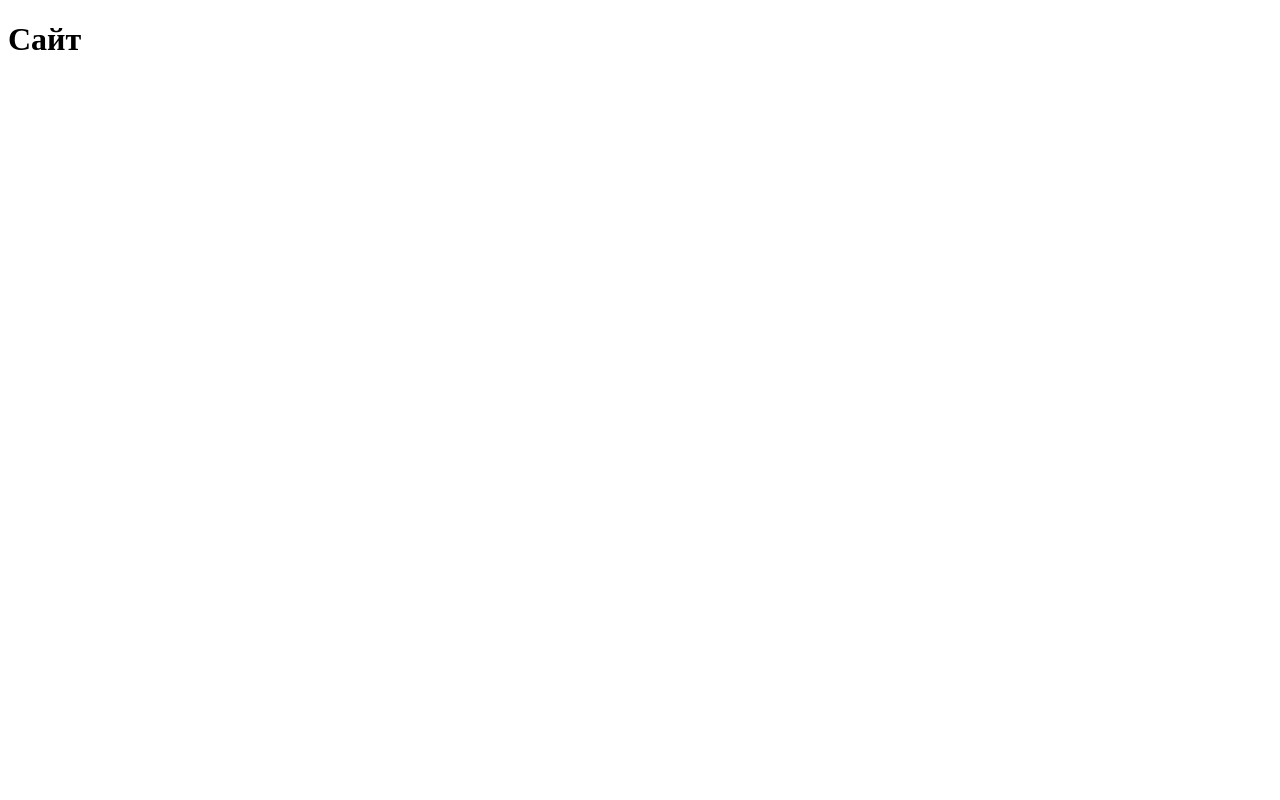
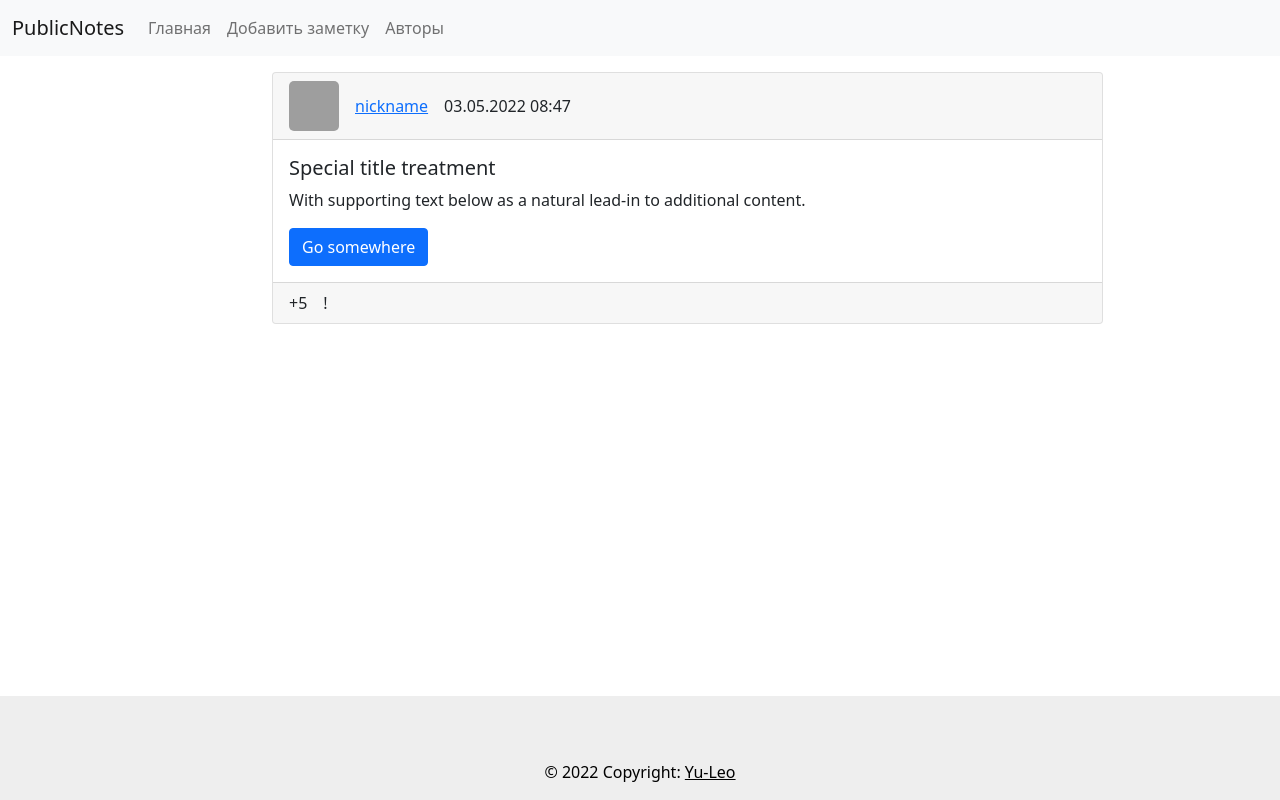
Before and after one commit to Yu-Leo/public-notes, a Django app: page / in a window 1280 px wide. Before the commit the page is almost empty. Run offline with Django 3.2, Linux system fonts and the light colour scheme; grey boxes are pictures that could not be loaded.

Commit message:
Add header, footer and card's template

```diff
--- a/publicnotes/templates/base.html
+++ b/publicnotes/templates/base.html
@@ -1,10 +1,37 @@
-<!DOCTYPE html>
+<!doctype html>
 <html lang="ru">
 <head>
-    <meta charset="UTF-8">
-    <title> {% block title %} {% endblock %}</title>
+    <meta charset="utf-8">
+    <meta name="viewport" content="width=device-width, initial-scale=1">
+
+    <link href="https://cdn.jsdelivr.net/npm/bootstrap@5.1.3/dist/css/bootstrap.min.css" rel="stylesheet"
+          integrity="sha384-1BmE4kWBq78iYhFldvKuhfTAU6auU8tT94WrHftjDbrCEXSU1oBoqyl2QvZ6jIW3" crossorigin="anonymous">
+    <title>{% block title %} {% endblock %}</title>
 </head>
 <body>
-<h1>Сайт</h1>
+
+{% include 'inc/_navbar.html'%}
+
+<div class="container mt-3">
+    <div class="row">
+
+        <div class="col-md-2">
+            {% block sidebar %} SIDEBAR {% endblock %}
+        </div>
+
+        <div class="col-md-9">
+            {% block content %} CONTENT {% endblock %}
+        </div>
+
+
+    </div>
+</div>
+
+{% include 'inc/_footer.html'%}
+
+
+<script src="https://cdn.jsdelivr.net/npm/bootstrap@5.1.3/dist/js/bootstrap.bundle.min.js"
+        integrity="sha384-ka7Sk0Gln4gmtz2MlQnikT1wXgYsOg+OMhuP+IlRH9sENBO0LRn5q+8nbTov4+1p"
+        crossorigin="anonymous"></script>
 </body>
 </html>
--- /dev/null
+++ b/publicnotes/templates/inc/_footer.html
@@ -0,0 +1,8 @@
+<footer class="text-center text-white fixed-bottom" style="background-color: #eeeeee;">
+    <div class="container p-4"></div>
+
+    <div class="text-center text-black p-3" style="background-color: #eeeeee;">
+        © 2022 Copyright:
+        <a class="text-black" href="https://github.com/Yu-Leo">Yu-Leo</a>
+    </div>
+</footer>
--- /dev/null
+++ b/publicnotes/templates/inc/_navbar.html
@@ -0,0 +1,16 @@
+<nav class="navbar navbar-expand-lg navbar-light bg-light">
+    <div class="container-fluid">
+        <a class="navbar-brand" href="#">PublicNotes</a>
+        <button class="navbar-toggler" type="button" data-bs-toggle="collapse" data-bs-target="#navbarNavAltMarkup"
+                aria-controls="navbarNavAltMarkup" aria-expanded="false" aria-label="Toggle navigation">
+            <span class="navbar-toggler-icon"></span>
+        </button>
+        <div class="collapse navbar-collapse" id="navbarNavAltMarkup">
+            <div class="navbar-nav">
+                <a class="nav-link" href="#">Главная</a>
+                <a class="nav-link" href="#">Добавить заметку</a>
+                <a class="nav-link" href="#">Авторы</a>
+            </div>
+        </div>
+    </div>
+</nav>
--- a/publicnotes/wall/templates/wall/index.html
+++ b/publicnotes/wall/templates/wall/index.html
@@ -1,3 +1,33 @@
 {% extends 'base.html' %}
 
 {% block title %}Главная{% endblock %}
+
+{% block sidebar %}{% endblock %}
+
+{% block content %}
+
+<div class="card">
+    <div class="card-header">
+        <div class="hstack gap-3">
+            <div class=""><img src="https://picsum.photos/seed/picsum/200/300" alt="..." width="50" height="50"
+                               style="border-radius: 5px;">
+            </div>
+            <div class=""><a href="#">nickname</a></div>
+            <div class="">03.05.2022 08:47</div>
+        </div>
+    </div>
+    <div class="card-body">
+        <h5 class="card-title">Special title treatment</h5>
+        <p class="card-text">With supporting text below as a natural lead-in to additional content.</p>
+        <a href="#" class="btn btn-primary">Go somewhere</a>
+    </div>
+    <div class="card-footer">
+        <div class="hstack gap-3">
+            <div class="">+5</div>
+            <div class="">!</div>
+        </div>
+    </div>
+</div>
+
+
+{% endblock %}
```
